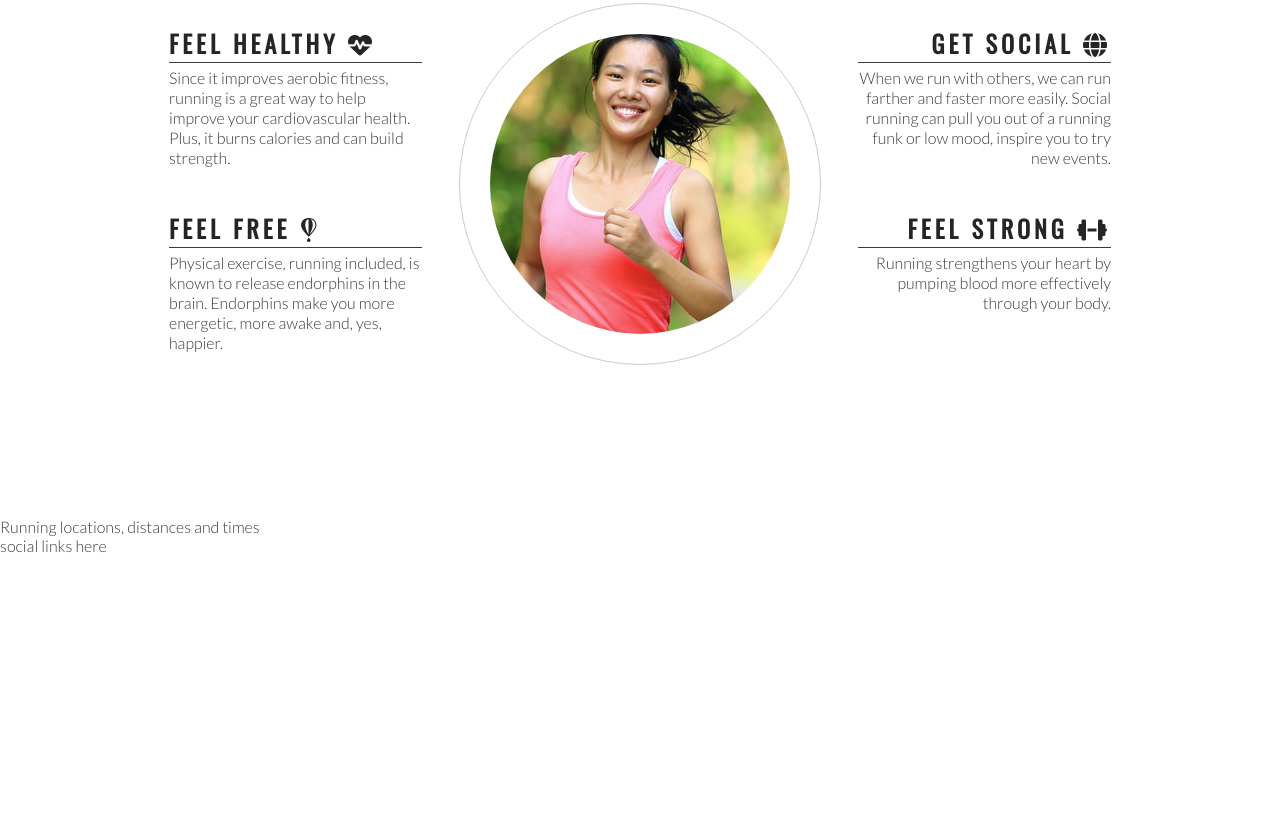
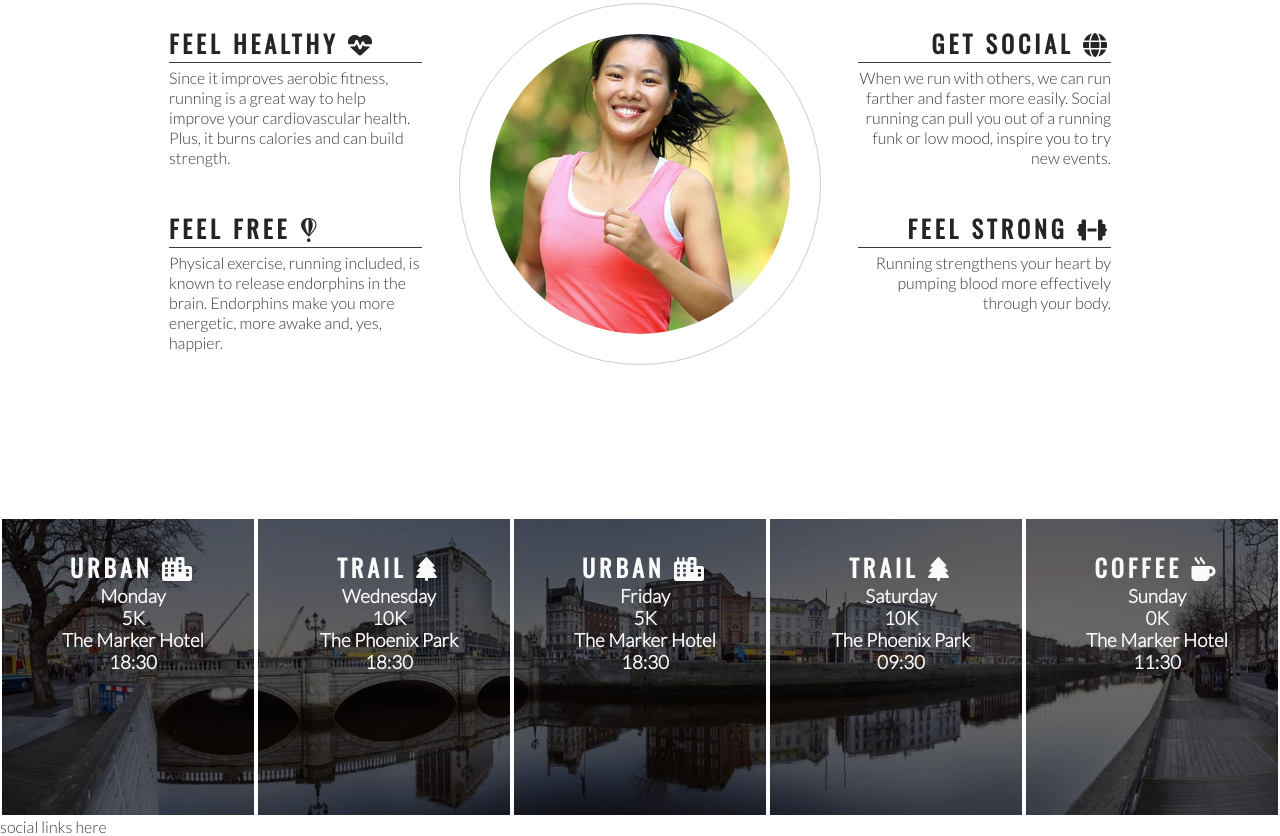
Before and after one commit to Shoshie-coding/CI-love-running-project, a plain HTML site: page index.html in a window 1280 px wide. Shown: the part 778-1614 px from the top of the page. Before the commit the page ends 1333 px from the top, so only its background shows below. Drawn offline with nearby package versions, Linux system fonts and the light colour scheme.

Commit message:
Add meetup times

```diff
--- a/assets/css/style.css
+++ b/assets/css/style.css
@@ -187,3 +187,30 @@ hr {
     height: 100%;
     border-radius: 50%;
 }
+
+/* event times */
+
+#times {
+    background-image: url('../images/times-background.webp');
+    background-repeat: no-repeat;
+    background-size: cover;
+    background-position: center;
+    width: 100%;
+    overflow: hidden;
+}
+
+#times div {
+    color: #fafafa;
+    background-color: rgba(0, 0, 0, .6);
+    width: 20%;
+    height: 300px;
+    float: left;
+    padding: 30px 0 0 10px;
+    text-align: center;
+    border: 2px solid white;
+    box-sizing: border-box;
+}
+
+#times h2 {
+    color: #fafafa;
+}
--- a/index.html
+++ b/index.html
@@ -80,14 +80,49 @@
             </div>
         </div>
     </section>
-    <section>
-        Running locations, distances and times
+    <section id="times">
+        <div>
+            <h2>Urban <i class="fas fa-city"></i></h2>
+            <h3>Monday</h3>
+            <h3>5K</h3>
+            <h3>The Marker Hotel</h3>
+            <h3>18:30</h3>
+        </div>
+        <div>
+            <h2>Trail <i class="fas fa-tree"></i></h2>
+            <h3>Wednesday</h3>
+            <h3>10K</h3>
+            <h3>The Phoenix Park</h3>
+            <h3>18:30</h3>
+        </div>
+        <div>
+            <h2>Urban <i class="fas fa-city"></i></h2>
+            <h3>Friday</h3>
+            <h3>5K</h3>
+            <h3>The Marker Hotel</h3>
+            <h3>18:30</h3>
+        </div>
+        <div>
+            <h2>Trail <i class="fas fa-tree"></i></h2>
+            <h3>Saturday</h3>
+            <h3>10K</h3>
+            <h3>The Phoenix Park</h3>
+            <h3>09:30</h3>
+        </div>
+        <div>
+            <h2>Coffee <i class="fas fa-mug-hot"></i></h2>
+            <h3>Sunday</h3>
+            <h3>0K</h3>
+            <h3>The Marker Hotel</h3>
+            <h3>11:30</h3>
+        </div>
     </section>
     <footer>
         social links here
     </footer>
 
     <!-- font awesome script -->
-    <script src="https://kit.fontawesome.com/a90e841edc.js" crossorigin="anonymous"></script></body>
+    <script src="https://kit.fontawesome.com/c7dbda0798.js" crossorigin="anonymous"></script>
+</body>
 
 </html>
```
Also changed, not shown: assets/images/times-background.webp (added).
